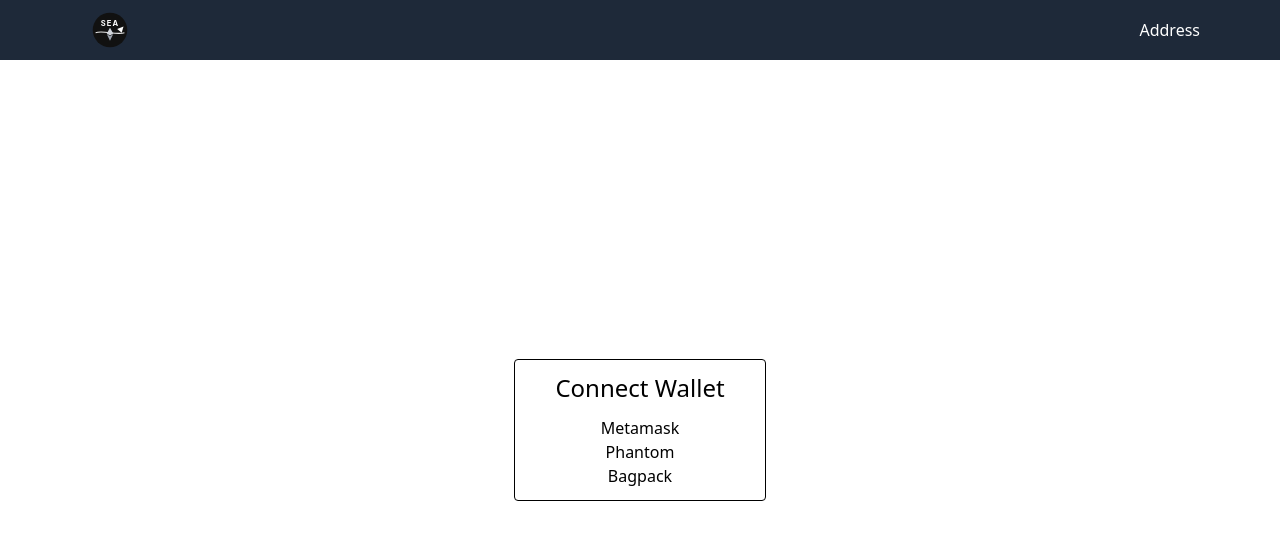
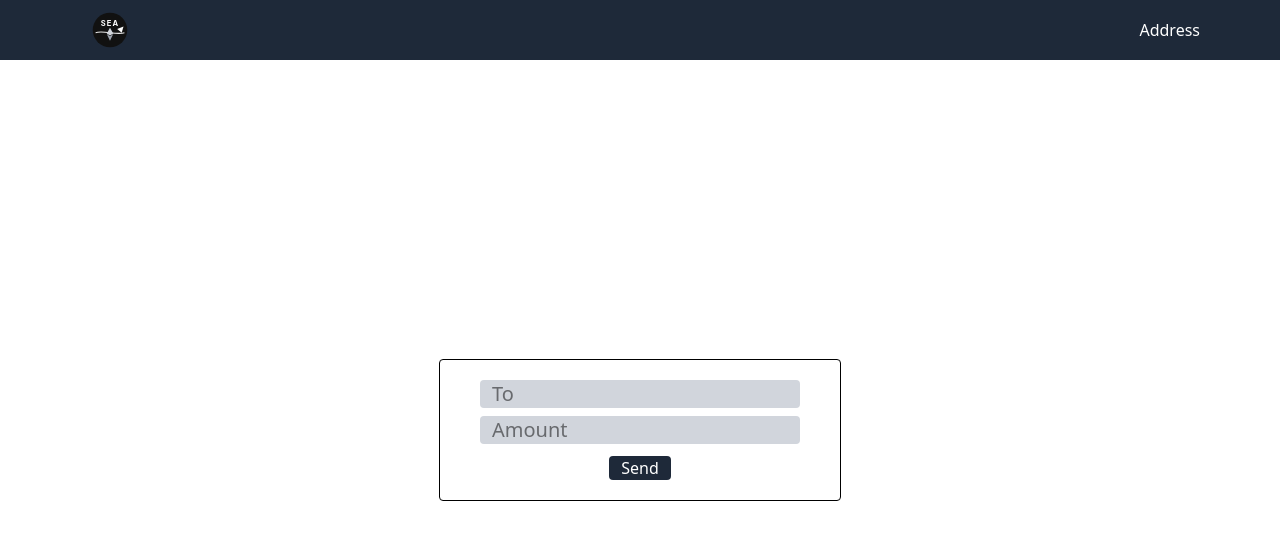
Before and after one commit to SalongDb/send-eth-app, a React (Vite) app: page / in a window 1280 px wide. Shown: the top 540 px of the page. Built offline with nearby package versions, Linux system fonts and the light colour scheme.

Commit message:
UI: Added basic UI for all components

```diff
--- a/src/components/SendEthForm.jsx
+++ b/src/components/SendEthForm.jsx
@@ -0,0 +1,16 @@
+function SendEthForm() {
+
+    return <div className="flex items-center justify-center flex-col p-20 w-full h-full">
+        <div className="flex flex-col items-center gap-3 border-1 rounded-sm px-10 py-5">
+            <div className="text-xl flex flex-col gap-2">
+                <input className="bg-gray-300 px-3 rounded-sm" placeholder="To"></input>
+                <input className="bg-gray-300 px-3 rounded-sm" placeholder="Amount"></input>
+            </div>
+            <div>
+                <button className="bg-gray-800 text-white px-3 rounded-sm">Send</button>
+            </div>
+        </div>
+    </div>
+}
+
+export default SendEthForm;
--- a/src/components/TransactionStatus.jsx
+++ b/src/components/TransactionStatus.jsx
@@ -0,0 +1,13 @@
+function TransactionStatus() {
+
+    return <div className="flex items-center justify-center flex-col p-20 w-full h-full">
+        <div className="flex flex-col items-center gap-3 border-1 rounded-sm px-10 py-5">
+            <div className="text-xl flex flex-col gap-2">
+                <p className="bg-gray-300 px-3 rounded-sm w-100">Hash :</p>
+                <p className="bg-gray-300 px-3 rounded-sm">Status :</p>
+            </div>
+        </div>
+    </div>
+}
+
+export default TransactionStatus;
--- a/src/pages/Home.jsx
+++ b/src/pages/Home.jsx
@@ -1,11 +1,15 @@
 import ConnectForm from "../components/ConnectForm";
 import Navbar from "../components/Navbar";
+import SendEthForm from "../components/SendEthForm";
+import TransactionStatus from "../components/TransactionStatus";
 
 function Home(){
 
     return <div className="flex flex-col w-screen h-screen">
         <Navbar/>
-        <ConnectForm/>
+        {/* <ConnectForm/> */}
+        <SendEthForm/>
+        {/* <TransactionStatus/> */}
     </div>
 }
 
```
Also changed, not shown: 1 other file (tests, documents, lock files or other folders).
